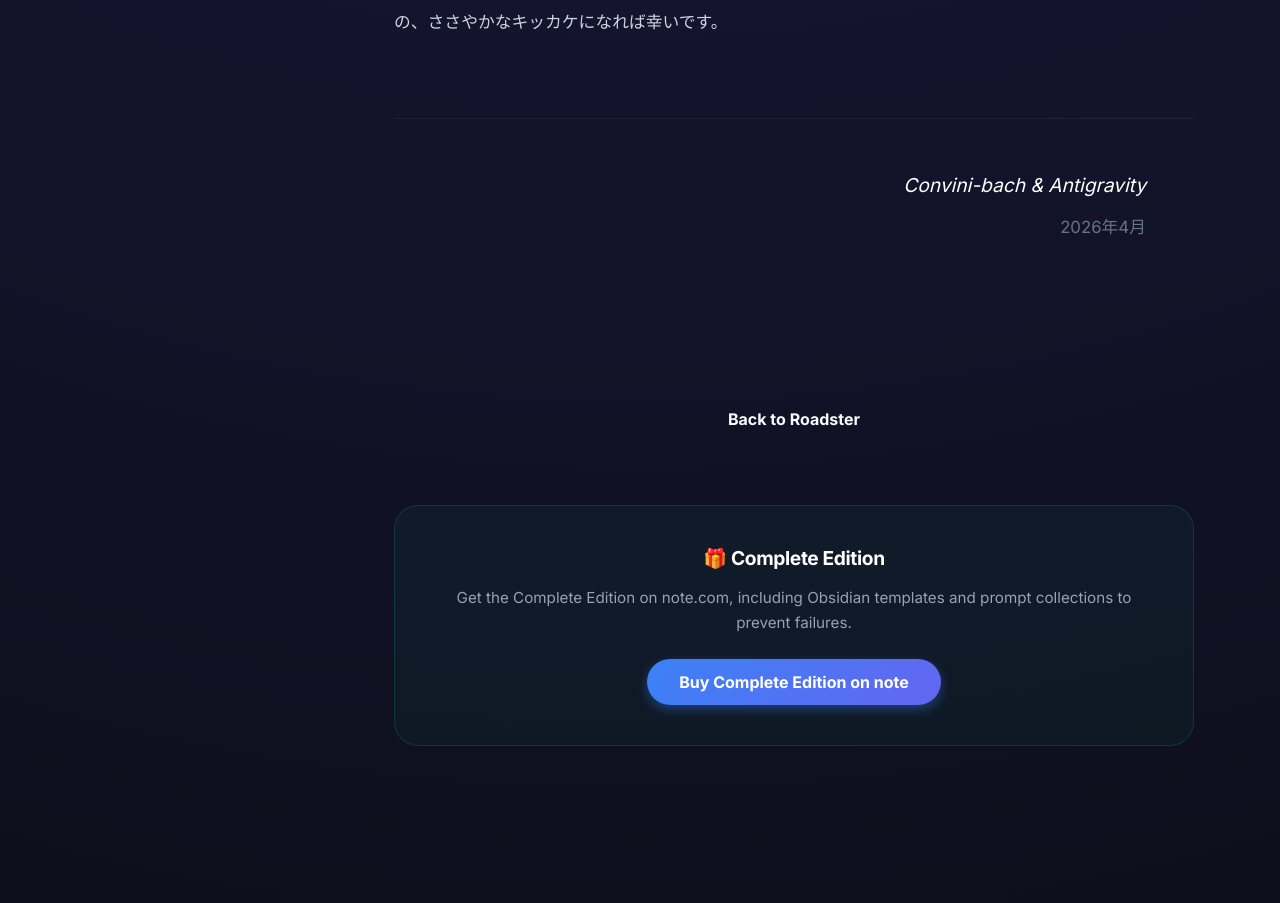
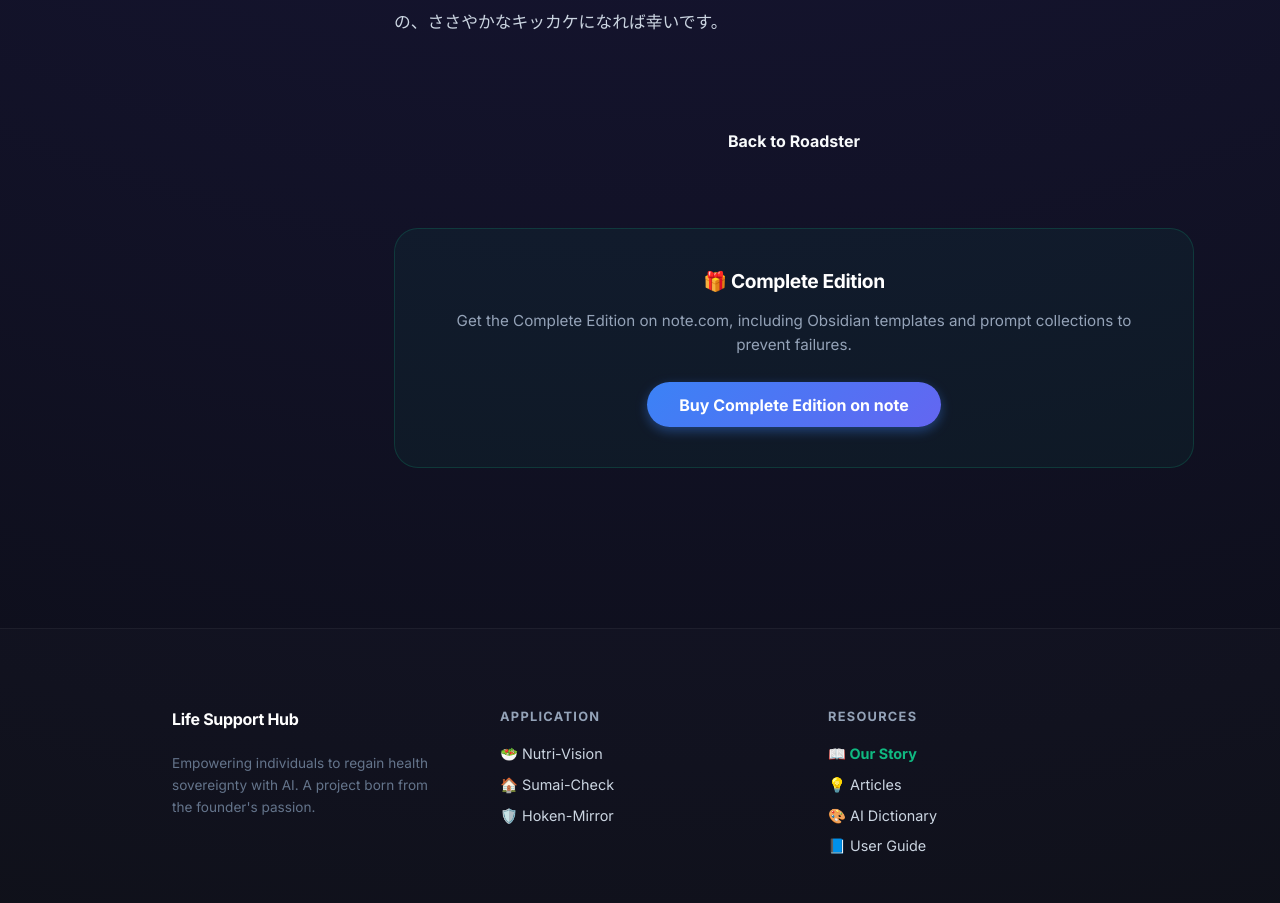
Before and after one commit to convini-bach/Life-Support-Project, a Next.js app: page /dictionary/epilogue in a window 1280 px wide. Shown: the part 1444-2347 px from the top of the page. Built offline with nearby package versions, Linux system fonts and the light colour scheme.

Commit message:
fix: remove remaining manual footers to resolve duplication

```diff
--- a/src/app/dictionary/epilogue/page.tsx
+++ b/src/app/dictionary/epilogue/page.tsx
@@ -45,10 +45,7 @@ export default function Epilogue() {
         <p>この辞典が、あなたとAIとの関係を「便利な道具」から「かけがえのないパートナー」へと変えるための、ささやかなキッカケになれば幸いです。</p>
       </section>
 
-      <footer style={{ marginTop: '5rem', padding: '3rem', borderTop: '1px solid rgba(255,255,255,0.05)', textAlign: 'right' }}>
-        <p style={{ fontStyle: 'italic', color: 'white', fontSize: '1.2rem', marginBottom: '0.5rem' }}>Convini-bach & Antigravity</p>
-        <p style={{ color: '#64748b' }}>2026年4月</p>
-      </footer>
+
 
       {/* Navigation and CTA */}
       <div style={{ marginTop: '5rem', display: 'flex', justifyContent: 'center', alignItems: 'center', flexDirection: 'column', gap: '2rem' }}>
--- a/src/app/profile/page.tsx
+++ b/src/app/profile/page.tsx
@@ -386,9 +386,6 @@ function ProfileContent() {
           </div>
         </section>
 
-        <footer style={{ marginTop: '4rem', color: '#475569', fontSize: '0.8rem', textAlign: 'center', paddingBottom: '2rem' }}>
-          &copy; 2026 Life Support Project. All data is managed Local-First.
-        </footer>
       </main>
     </div>
   );
```
